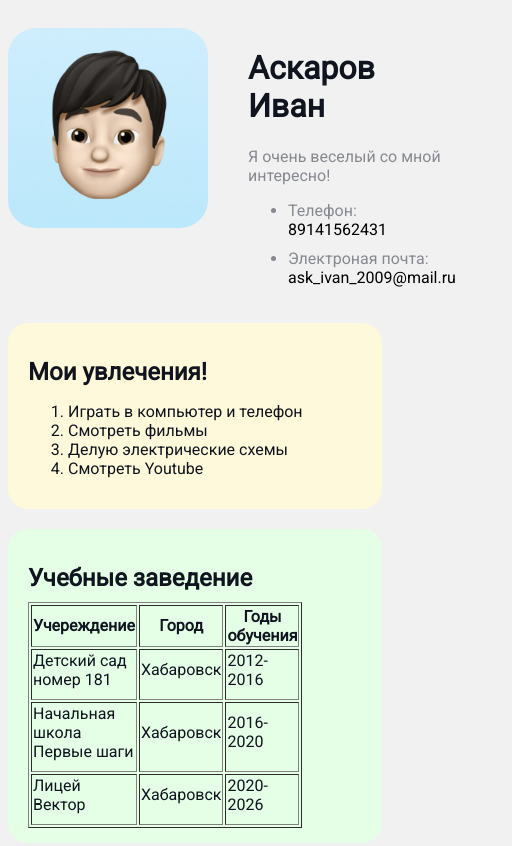
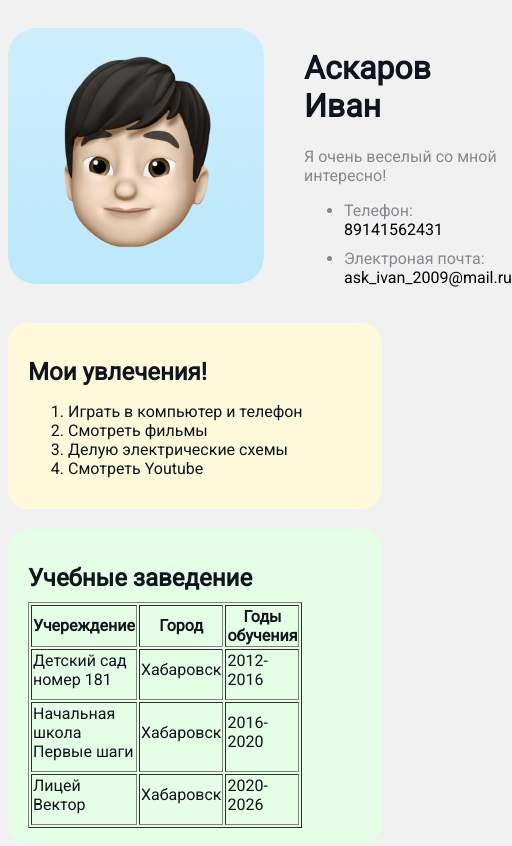
Before and after one commit to Ask-ivan/Mysite, a plain HTML site: page index.html in a window 390 px wide. Shown: the top 846 px of the page, 512 px wide, since content can reach past the window. Drawn offline with Linux system fonts and the light colour scheme.

Commit message:
Update style.css

```diff
--- a/style.css
+++ b/style.css
@@ -82,7 +82,7 @@ table td{
 
 @media screen and (max-width: 400px) {
 .avatar {
-witdth: 100%;
+width: 100%;
 height: 100%;
 }
 }
```
